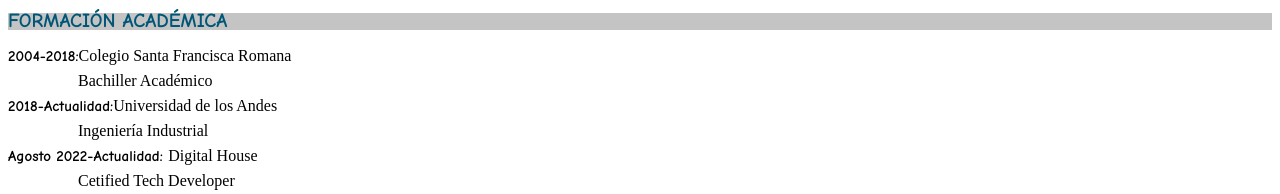
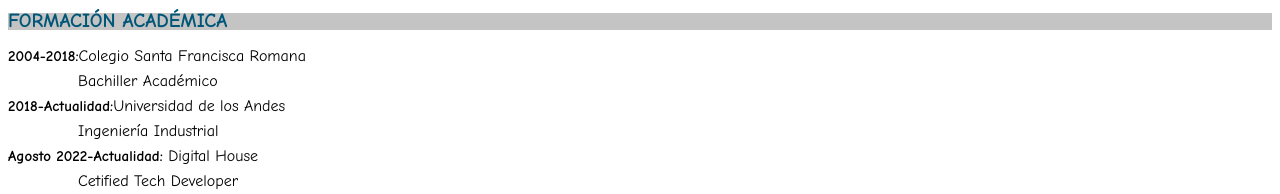
Before and after one commit to nataliagomez011/nataliagomez011.github.io, a plain HTML site: page index.html in a window 1280 px wide. Shown: the part 590-784 px from the top of the page. Drawn offline with Linux system fonts and the light colour scheme.

Commit message:
Commit Final

```diff
--- a/CSS/style.css
+++ b/CSS/style.css
@@ -24,6 +24,8 @@ h2 { background-color: #c4c4c4;
 .datos {font-style: italic;
 font-weight: bold;}
 
+p{font-family: Comic Sans MS,arial}
+
 li {font-family: Comic Sans MS,arial;
     font-style: normal;
     font-size: 15px;
```
